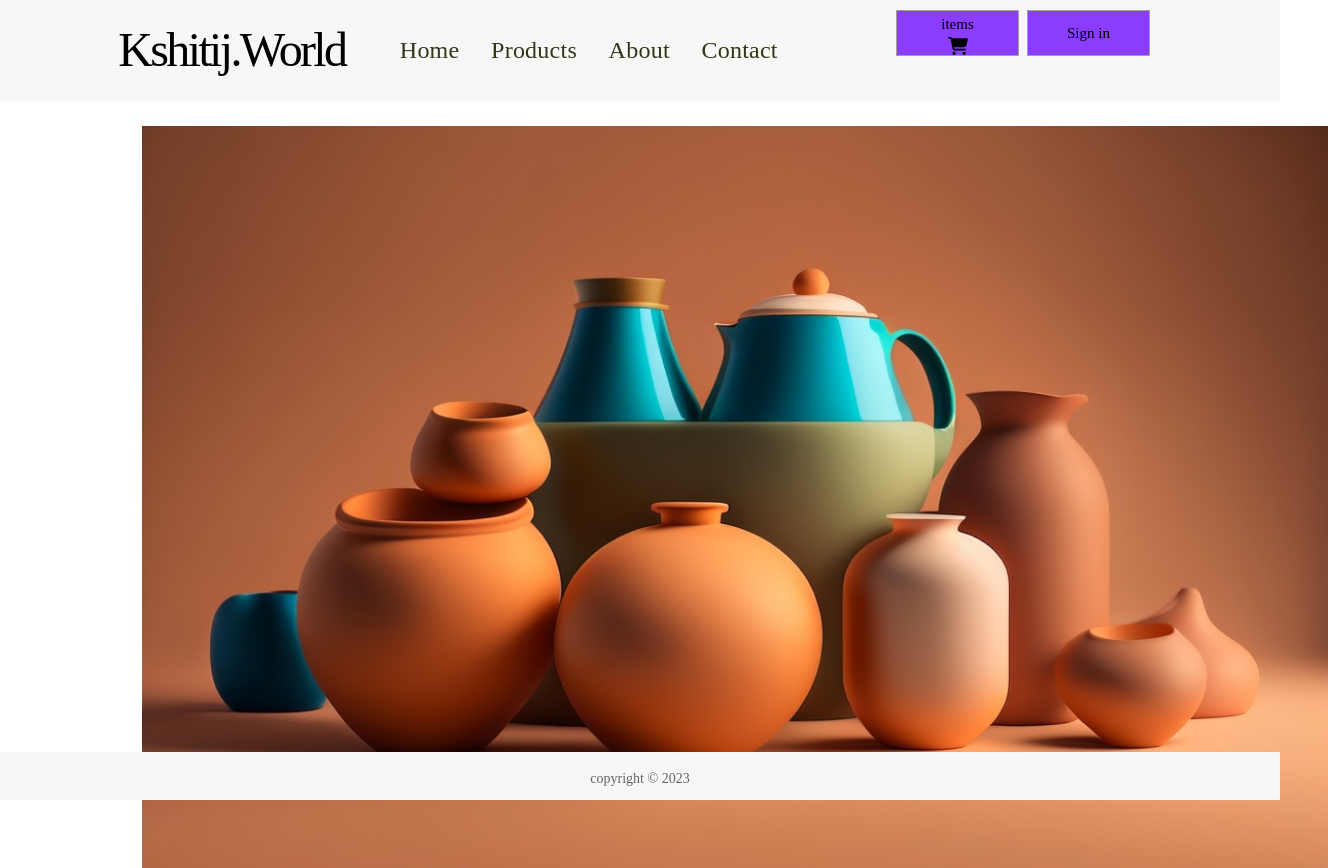
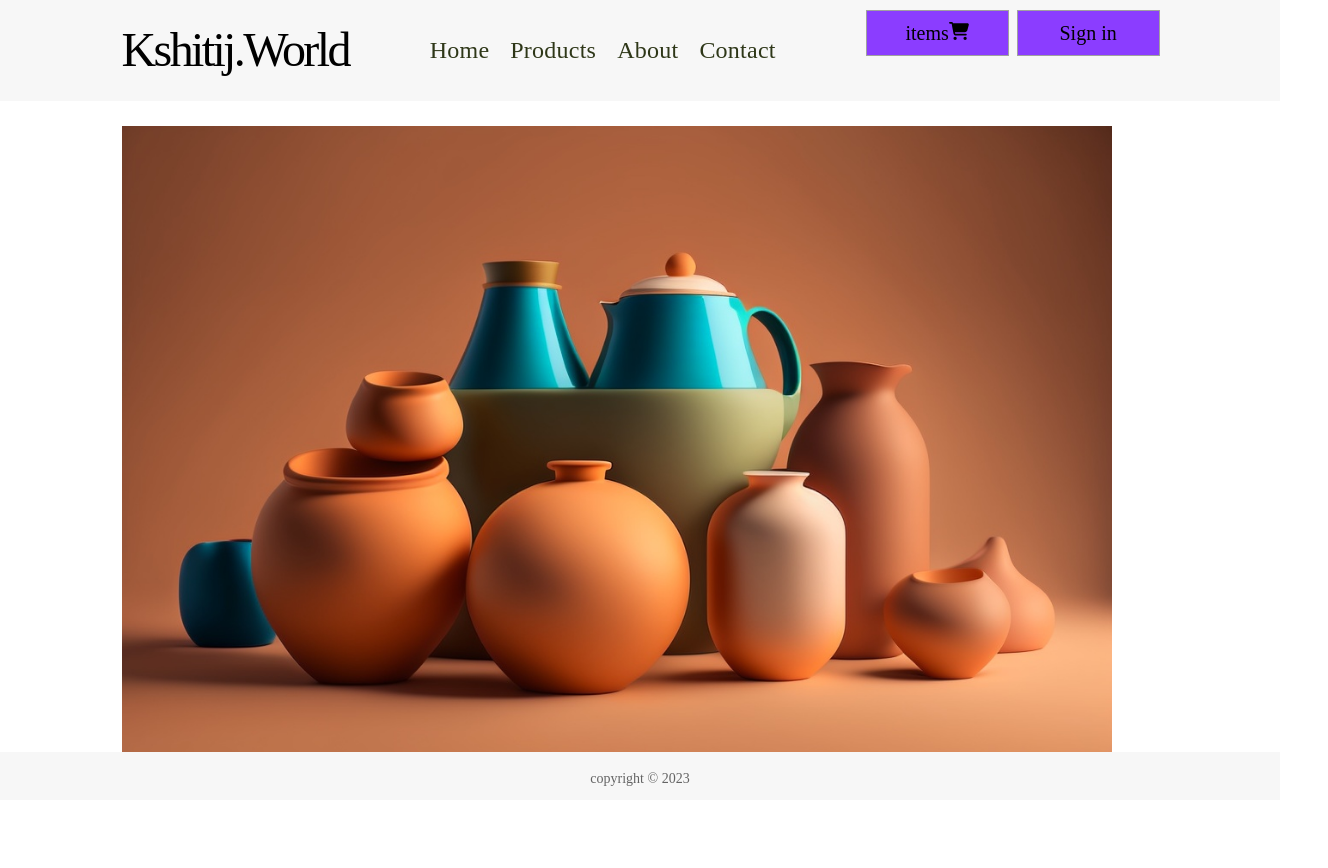
Before and after one commit to RUSHi-VAiRALE/KshitijArts, a React (Create React App) app: page / in a window 1280 px wide. Shown: the whole page, 1328 px wide, since content can reach past the window. After the commit the page ends 800 px from the top, so only its background shows below. Built offline with nearby package versions, Linux system fonts and the light colour scheme; no server answers.

Commit message:
Resopnsive home page

```diff
--- a/public/BackImg.css
+++ b/public/BackImg.css
@@ -1,11 +1,17 @@
-.backImg{
+.imgCont{
         position: relative;
-        width: 1186px;
-        height: 742px;
-        left: 142px;
+        width: 77.4%;
+        max-width: 1177px;
+        height: auto;
+        left: 9.5%;
         top: 126px;
     /* background-repeat: no-repeat;
     background-size:cover; */
+}
+
+.backImg{
+    width: 100%;
+    height: auto;
 }
 
 .onimgdiv2{
--- a/public/NewStyles.css
+++ b/public/NewStyles.css
@@ -1,9 +1,9 @@
 .container {
-    width: 1186px;
+    width: 77.5%;
     display: flex;
     flex-wrap: wrap;
     position: relative;
-    left: 142px;
+    left: 9.5%;
     top: 156px;
     justify-content: space-between;
 }
--- a/public/navbar.css
+++ b/public/navbar.css
@@ -6,25 +6,42 @@ body {
 
 }
 
+.navflexcont{
+    width: 100%;
+    height: 101px;
+    background: #F7F7F7;
+    position: fixed;
+    z-index: 1;
+}
 
 .ok {
-    background: #F7F7F7;
-    position: fixed;
-    width: 100%;
+    position: relative;
+    width: 77.5%;
+    max-width: 1177px;
+    height: 101px;
     display: flex;
-    height: 101px;
-    z-index: 1;
+    flex-shrink: 1;
+    left: 9.5%;
 }
 .first{
     width: 30%;
     display: flex;
-    align-items: center;
+    align-items: start;
+    padding: 0px;
 }
 .second{
     flex: 1;
     display: flex;
     justify-content: space-around;
     align-items: center;
+}
+
+.third {
+    width: 25%;
+    display: flex;
+    margin-left: 8%;
+    margin-top: 10px;
+    justify-content: space-between;
 }
 
 .nice {
@@ -38,14 +55,8 @@ body {
     color: white;
 }
 
-.third {
-    width: 30%;
-    display: flex;
-    margin-left: 8%;
-    margin-top: 10px;
-}
 .nav_btn {
-    width: 123px;
+    width: 143px;
     height: 46px;
     background: #8B3DFF;
     border: 1px solid #A0A0A0;
@@ -57,8 +68,6 @@ body {
 
 .logoName {
     position: absolute;
-        left: 9.24%;
-        right: 63.62%;
         top: 36.64%;
         bottom: 41.04%;
 
@@ -72,7 +81,7 @@ body {
         letter-spacing: -0.055em;
 
         /* Black */
-
+        padding: 0px;
         color: #000000;
 }
 .menuBar {
@@ -130,7 +139,7 @@ body {
 }
 
 .iconContainer{
-    width: 123px;
+    width: 143px;
     height: 46px;
     background: #8B3DFF;
     border: 1px solid #A0A0A0;
@@ -157,7 +166,7 @@ body {
     font-family: 'Mulish';
     font-style: normal;
     font-weight: 400;
-    font-size: 15px;
+    font-size: 20px;
     line-height: 25px;
     color: #000000;
     display: inline-block;
--- a/public/singleProduct.css
+++ b/public/singleProduct.css
@@ -125,6 +125,10 @@
     display: flex;
     justify-content: space-between;
     margin-bottom: 10%;
+    border-bottom: solid;
+    border-bottom-width: 1px;
+    border-bottom-color: #D9D9D9;
+    padding-bottom: 10px;
 }
 
 .btn-container {
--- a/src/components/Navbar.js
+++ b/src/components/Navbar.js
@@ -51,29 +51,18 @@ const Navbar = () => {
     const createDiv=()=>{
         if(quantity!==0){
             return(
-                <div
-                                style={{
-                                    borderRadius:"15px",
-                                    paddingRight:"5px",
-                                    paddingLeft:"5px",
-                                    color:"white",
-                                    fontSize:"15px",
-                                    backgroundColor:"#6D67E4",
-                                    textAlign:"center",
-                                    border:"solid",
-                                    position:"absolute",
-                                    top:"2px"
-                                }}>
-                                {
-                                    quantity
-                                }
-                        </div>
+                <p className="btnName" style={{
+                    marginRight:"2px"
+                }}>
+                    {quantity}
+                </p>
             )
         }
     }
 
     return (
-    <div className="ok">
+    <div className="navflexcont">
+        <div className="ok">
         <div className="first">
             <p className="logoName">Kshitij.World</p>
         </div>
@@ -85,40 +74,20 @@ const Navbar = () => {
         </div>
 
         <div className="third">
-                <button className="iconContainer">
-                    <p className="btnName">items  <div>
-                        {
-                            (user!=="")? <Link to="/cart">
-                        <img
-                        style={{
-                            width:"20px",
-                            border:"solid"
-                        }}
-                        typeof="button"
-                        src={cartComp}/>
-                        </Link> :
-                        <Link to="/login">
-                        <img
-                        style={{
-                            width:"20px"
-                        }}
-                        typeof="button"
-                        src={cartComp}/>
-                        </Link>
-                        }
-                        {createDiv()}
-                    </div></p>
+                <div>
+                    <button className="iconContainer">
+                    {createDiv()}
+                    <p className="btnName">items</p>
+                    <img style={{
+                        width:"20px"
+                    }} src={cartComp} />
                 </button>
-                <div
-                style=
-                {
-                    {
-                        width:"30%",
-                    }
-                }>
+                </div>
+                <div>
                     {checkConditionally()}
             </div>
         </div>
+    </div>
     </div>
     );
 }
--- a/src/components/backImg.js
+++ b/src/components/backImg.js
@@ -4,7 +4,7 @@ import IMG1 from "./handmade nature painting 8k.jpg"
 import IMG2 from "./pottery image with colour full background skin col.jpg"
 const BackImg=()=>{
     return(
-    <div >
+    <div className="imgCont">
         <img className="backImg" src={BackImage}/>
     </div>
 )
```
